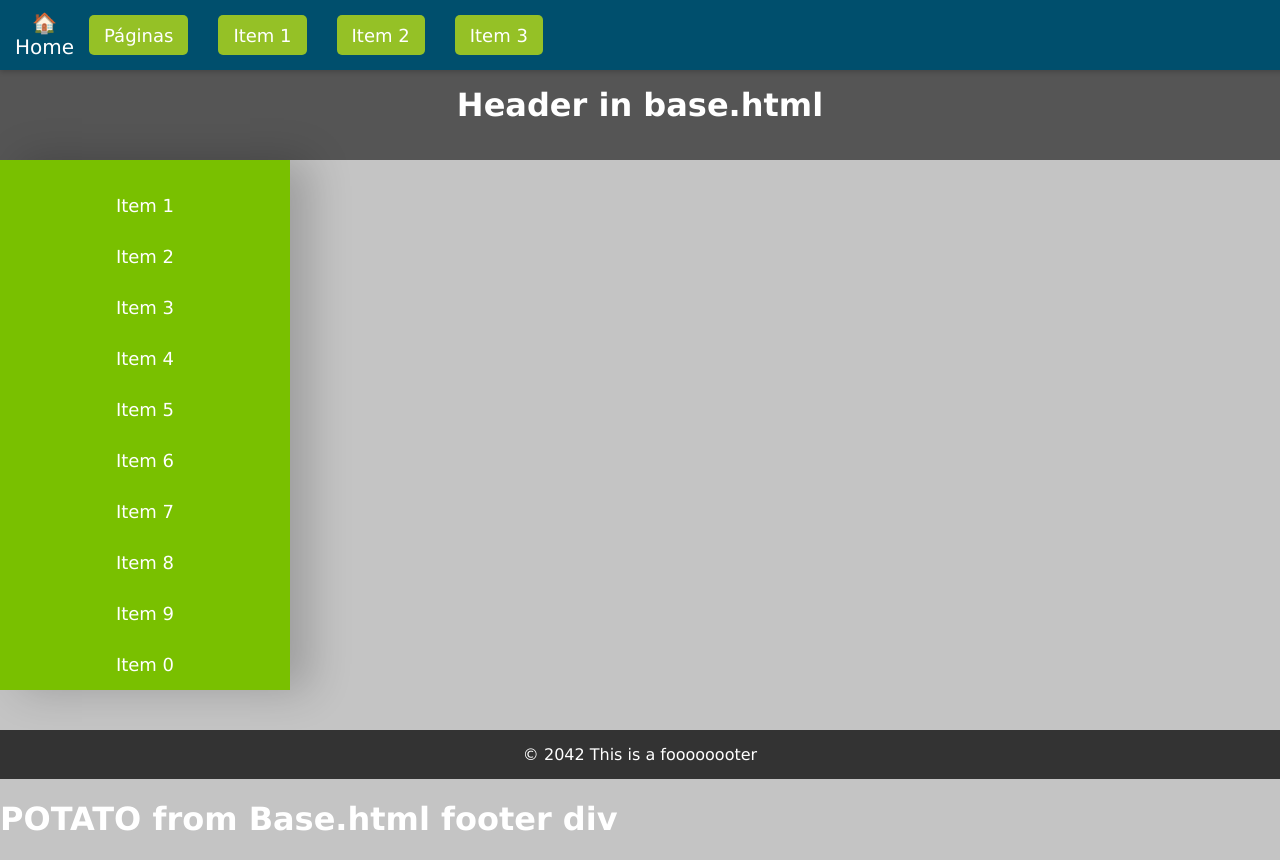
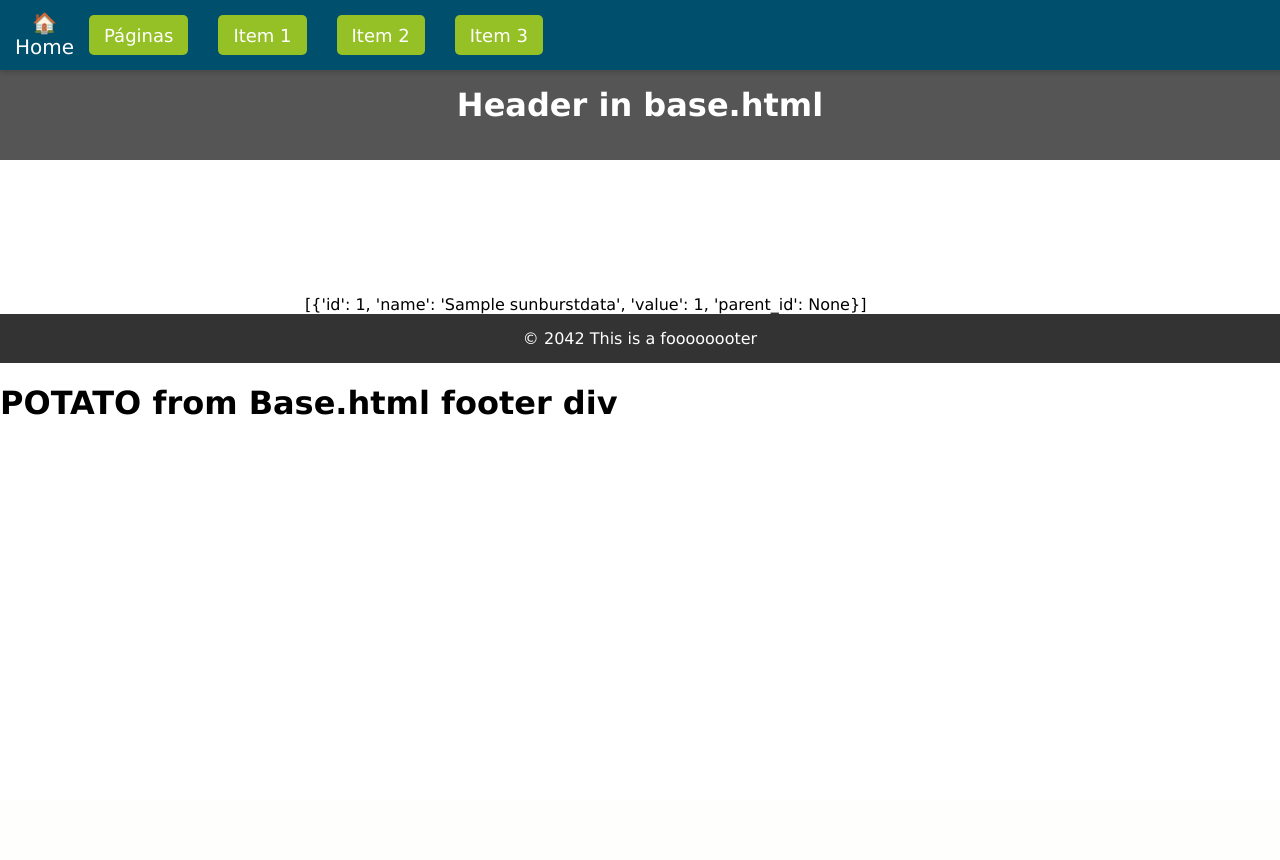
Before and after one commit to Thonyih/1_Django, a Django app: page / in a window 1280 px wide. After the commit the page ends 415 px from the top, so only its background shows below. Run offline with Django 4.2, Linux system fonts and the light colour scheme; tables that the repository leaves empty hold one stand-in row (values such as "Sample post"); a map, chart or similar area stays blank.

Commit message:
Tried to add a sunburst, but failed, assuming company computer acess problem

```diff
--- a/trydjango/src/products/forms.py
+++ b/trydjango/src/products/forms.py
@@ -15,6 +15,7 @@ class ProductForm(forms.ModelForm):
         fields = [
             'title',
             'description',
+            'summary',
             'price',
         ]
 
--- a/trydjango/src/products/views.py
+++ b/trydjango/src/products/views.py
@@ -2,7 +2,7 @@ from django.shortcuts import render, get_object_or_404, redirect
 
 # Create your views here.
 from django.http import HttpResponse, Http404
-from .models import Product
+from .models import Product, SunburstData
 from .forms import ProductForm, RawProductForm
 
 
@@ -10,10 +10,19 @@ def homepage_view(request, *args, **kwargs):
     # print(args, kwargs)
     # print(request.user)
 
-    products = Product.objects.all()
+    # products = Product.objects.all()
+    # context = {
+    #     'products': products,
+    # }
+
+    sunburst_data = SunburstData.objects.all().values() #Gets all the data from database
+
     context = {
-        'products': products,
+        'sunburst_data': list(sunburst_data),
     }
+
+    print(list(sunburst_data))
+
     return render(request, "home.html", context)
 
 
--- a/trydjango/src/templates/home.html
+++ b/trydjango/src/templates/home.html
@@ -7,159 +7,161 @@
 
   <style>
 
-    body {
-      margin: 0;
-      padding-top: 60px;
-      font-family: Verdana, sans-serif;
-      background-color: rgb(196, 196, 196);
-      color: #fff;
-      /* display: flex; */
-    }
+  </style>
 
-    #menu {
-      width: 290px;
-      background: #79c000;
-      display: flex;
-      flex-direction: column;
-      align-items: center;
-      padding-top: 20px;
-      box-shadow: 20px 0 40px rgba(0, 0, 0, 0.2);
-      /* z-index: 2; */
-    }
 
-    .menu-item {
-      cursor: pointer;
-      margin-bottom: 0px;
-      font-size: 18px; /* Increased font size */
-      transition: all 0.3s ease; /* Added transition for animation */
-      display: flex; /* Make the entire menu item a flex container */
-      align-items: center; /* Center items vertically within the container */
-      padding: 15px 10px; /* Add padding to create a clickable area */
-      border-radius: 5px; /* Add border-radius for a button-like appearance */
-      width: 100%; /* Set the width to 100% */
-      justify-content: center;
-    }
 
-    .menu-item:hover {
-      background-color: #3367d6; /* Darker color on hover */
-      color: #fff; /* Change text color on hover for better visibility */
-      transform: scale(1.05); /* Added hover effect for scaling */
-    }
+  <title>HOME HTML MENU</title>
 
-    #form-container {
-      flex: 1;
-      padding: 20px;
-    }
+</head>
 
-    .form {
-      display: none;
-    }
-
-    /* Styling for the form */
-    .form {
-      max-width: 400px;
-      margin: 0 auto;
-    }
-
-    .form label {
-      display: block;
-      margin-bottom: 8px;
-    }
-
-    .form input {
-      width: 100%;
-      padding: 8px;
-      margin-bottom: 16px;
-      box-sizing: border-box;
-    }
-
-    .form button {
-      background-color: #79c000;
-      color: #fff;
-      padding: 15px; /* Increased padding */
-      border: none;
-      cursor: pointer;
-      transition: background-color 0.2s ease; /* Added transition for animation */
-    }
-
-    .form button:hover {
-      background-color: #3367d6; /* Darker color on hover */
-    }
-  </style>
-  <title>HOME HTML MENU</title>
-</head>
+<body>
   {% extends 'base.html' %}
 
-
-<body>
   {% include 'navbar.html' %}
 
   {% block content %}
-  <div id="menu">
-    <div class="menu-item" onclick="showForm('form1')">Item 1</div>
-    <div class="menu-item" onclick="showForm('form2')">Item 2</div>
-    <div class="menu-item" onclick="showForm('form3')">Item 3</div>
-    <div class="menu-item" onclick="showForm('form3')">Item 4</div>
-    <div class="menu-item" onclick="showForm('form3')">Item 5</div>
-    <div class="menu-item" onclick="showForm('form3')">Item 6</div>
-    <div class="menu-item" onclick="showForm('form3')">Item 7</div>
-    <div class="menu-item" onclick="showForm('form3')">Item 8</div>
-    <div class="menu-item" onclick="showForm('form3')">Item 9</div>
-    <div class="menu-item" onclick="showForm('form3')">Item 0</div>
-  </div>
 
-  <!-- Form Container -->
-  <div id="form-container">
-    <!-- Form 1 -->
-    <div class="form" id="form1">
-      <h2>Form 1</h2>
-      <form>
-        <label for="field1">Field 1:</label>
-        <input type="text" id="field1" name="field1">
-        <label for="field2">Field 2:</label>
-        <input type="text" id="field2" name="field2">
-        <button type="button">Submit</button>
-      </form>
-    </div>
+  <svg id="sunburst-chart">svg here</svg>
+  {{ sunburst_data }}
+  {% endblock content %}
 
-    <!-- Form 2 -->
-    <div class="form" id="form2">
-      <h2>Form 2</h2>
-      <form>
-        <label for="field3">Field 3:</label>
-        <input type="text" id="field3" name="field3">
-        <label for="field4">Field 4:</label>
-        <input type="text" id="field4" name="field4">
-        <button type="button">Submit</button>
-      </form>
-    </div>
 
-    <!-- Form 3 -->
-    <div class="form" id="form3">
-      <h2>Form 3</h2>
-      <form>
-        <label for="field5">Field 5:</label>
-        <input type="text" id="field5" name="field5">
-        <label for="field6">Field 6:</label>
-        <input type="text" id="field6" name="field6">
-        <button type="button">Submit</button>
-      </form>
-    </div>
-  </div>
+<script src="https://d3js.org/d3.v6.min.js"> </script>
+<script>
+  console.log("I AM HERE")
 
-  {% endblock content %}
-  <script>
-    function showForm(formId) {
-      // Hide all forms
-      var forms = document.getElementsByClassName('form');
-      for (var i = 0; i < forms.length; i++) {
-        forms[i].style.display = 'none';
-      }
+  function createSunburstChart(data) {
+    console.log("Creating sunburst chart with data:", data);
+    // Specify the chart’s dimensions.
+    const width = 928;
+    const height = width;
+    const radius = width / 6;
 
-      // Show the selected form
-      document.getElementById(formId).style.display = 'block';
+    // Create the color scale.
+    const color = d3.scaleOrdinal(d3.quantize(d3.interpolateRainbow, data.children.length + 1));
+
+    // Compute the layout.
+    const hierarchy = d3.hierarchy(data)
+        .sum(d => d.value)
+        .sort((a, b) => b.value - a.value);
+    const root = d3.partition()
+        .size([2 * Math.PI, hierarchy.height + 1])
+      (hierarchy);
+    root.each(d => d.current = d);
+
+    // Create the arc generator.
+    const arc = d3.arc()
+        .startAngle(d => d.x0)
+        .endAngle(d => d.x1)
+        .padAngle(d => Math.min((d.x1 - d.x0) / 2, 0.005))
+        .padRadius(radius * 1.5)
+        .innerRadius(d => d.y0 * radius)
+        .outerRadius(d => Math.max(d.y0 * radius, d.y1 * radius - 1))
+
+    // Create the SVG container.
+    // const svg = d3.create("svg")
+    const svg = d3.select("#sunburst-chart")
+        .attr("viewBox", [-width / 2, -height / 2, width, width])
+        .style("font", "10px sans-serif");
+
+    // Append the arcs.
+    const path = svg.append("g")
+      .selectAll("path")
+      .data(root.descendants().slice(1))
+      .join("path")
+        .attr("fill", d => { while (d.depth > 1) d = d.parent; return color(d.data.name); })
+        .attr("fill-opacity", d => arcVisible(d.current) ? (d.children ? 0.6 : 0.4) : 0)
+        .attr("pointer-events", d => arcVisible(d.current) ? "auto" : "none")
+
+        .attr("d", d => arc(d.current));
+
+    // Make them clickable if they have children.
+    path.filter(d => d.children)
+        .style("cursor", "pointer")
+        .on("click", clicked);
+
+    const format = d3.format(",d");
+    path.append("title")
+        .text(d => `${d.ancestors().map(d => d.data.name).reverse().join("/")}\n${format(d.value)}`);
+
+    const label = svg.append("g")
+        .attr("pointer-events", "none")
+        .attr("text-anchor", "middle")
+        .style("user-select", "none")
+      .selectAll("text")
+      .data(root.descendants().slice(1))
+      .join("text")
+        .attr("dy", "0.35em")
+        .attr("fill-opacity", d => +labelVisible(d.current))
+        .attr("transform", d => labelTransform(d.current))
+        .text(d => d.data.name);
+
+    const parent = svg.append("circle")
+        .datum(root)
+        .attr("r", radius)
+        .attr("fill", "none")
+        .attr("pointer-events", "all")
+        .on("click", clicked);
+
+    // Handle zoom on click.
+    function clicked(event, p) {
+      parent.datum(p.parent || root);
+
+      root.each(d => d.target = {
+        x0: Math.max(0, Math.min(1, (d.x0 - p.x0) / (p.x1 - p.x0))) * 2 * Math.PI,
+        x1: Math.max(0, Math.min(1, (d.x1 - p.x0) / (p.x1 - p.x0))) * 2 * Math.PI,
+        y0: Math.max(0, d.y0 - p.depth),
+        y1: Math.max(0, d.y1 - p.depth)
+      });
+
+      const t = svg.transition().duration(750);
+
+      // Transition the data on all arcs, even the ones that aren’t visible,
+      // so that if this transition is interrupted, entering arcs will start
+      // the next transition from the desired position.
+      path.transition(t)
+          .tween("data", d => {
+            const i = d3.interpolate(d.current, d.target);
+            return t => d.current = i(t);
+          })
+        .filter(function(d) {
+          return +this.getAttribute("fill-opacity") || arcVisible(d.target);
+        })
+          .attr("fill-opacity", d => arcVisible(d.target) ? (d.children ? 0.6 : 0.4) : 0)
+          .attr("pointer-events", d => arcVisible(d.target) ? "auto" : "none")
+
+          .attrTween("d", d => () => arc(d.current));
+
+      label.filter(function(d) {
+          return +this.getAttribute("fill-opacity") || labelVisible(d.target);
+        }).transition(t)
+          .attr("fill-opacity", d => +labelVisible(d.target))
+          .attrTween("transform", d => () => labelTransform(d.current));
     }
-  </script>
+
+    function arcVisible(d) {
+      return d.y1 <= 3 && d.y0 >= 1 && d.x1 > d.x0;
+    }
+
+    function labelVisible(d) {
+      return d.y1 <= 3 && d.y0 >= 1 && (d.y1 - d.y0) * (d.x1 - d.x0) > 0.03;
+    }
+
+    function labelTransform(d) {
+      const x = (d.x0 + d.x1) / 2 * 180 / Math.PI;
+      const y = (d.y0 + d.y1) / 2 * radius;
+      return `rotate(${x - 90}) translate(${y},0) rotate(${x < 180 ? 0 : 180})`;
+    }
+
+    return svg.node();
+  }
+  console.log("Scripts is running...")
+  const sunburstData = JSON.parse('{{ sunburst_data|escapejs }}');
+  console.log("SUNBURST DATA SHOULD BE:", sunburstData);
+  createSunburstChart(sunburstData);
+</script>
+
 
 </body>
 </html>
--- a/trydjango/src/templates/products/product_detail.html
+++ b/trydjango/src/templates/products/product_detail.html
@@ -9,6 +9,7 @@
     <h1>Title: {{ object.title }} </h1>
     <p>Description: {{ object.description }} </p>
     <p>Price: {{ object.price }} </p>
+    <p>Summary: {{ object.summary }}</p>
     <button>
     <a style="text-decoration: none;" href="../../"> Cancel </a>
     </button>
```
Also changed, not shown: trydjango/src/products/models.py (+16 -0 lines).
